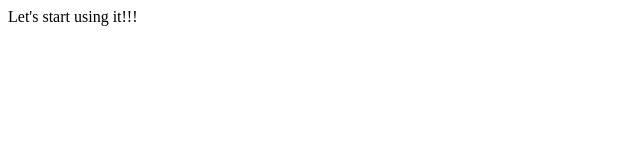
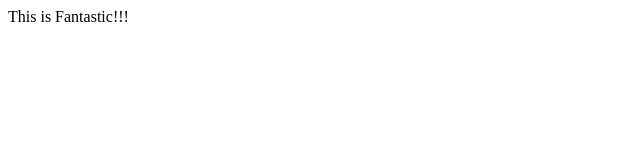
Before and after one commit to pataridisg/coursera-test, a plain HTML site: page module2-solution/index.html in a window 1280 px wide. Shown: the full height of the page, 0-640 px from the left. Drawn offline with Linux system fonts and the light colour scheme.

Commit message:
Module 2 Assiment

```diff
--- a/module2-solution/index.html
+++ b/module2-solution/index.html
@@ -4,8 +4,7 @@
 	<title>module2-solution</title>
 </head>
 <body>
-
-Let's start using it!!!
+ This is Fantastic!!!
 
 </body>
 </html>
```
